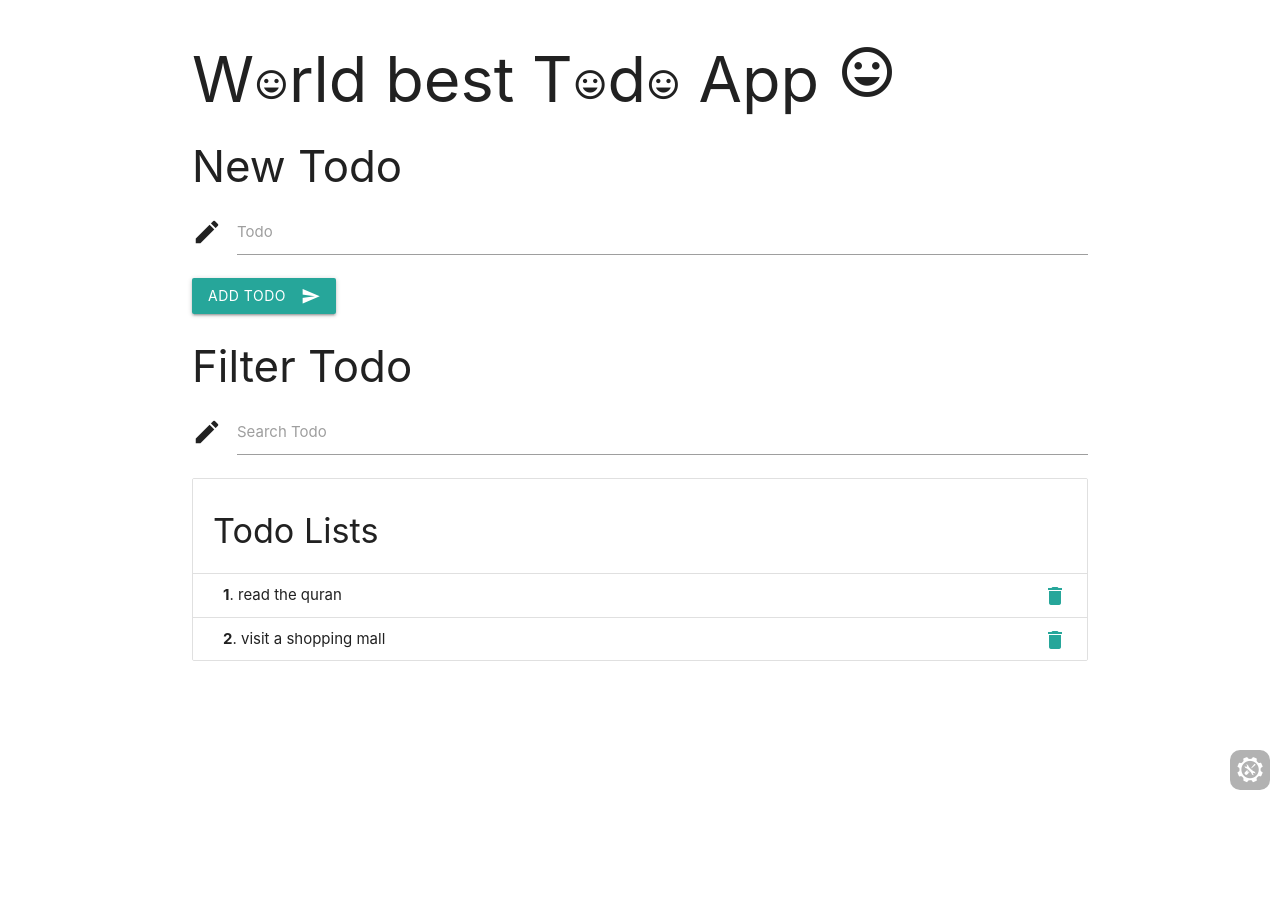
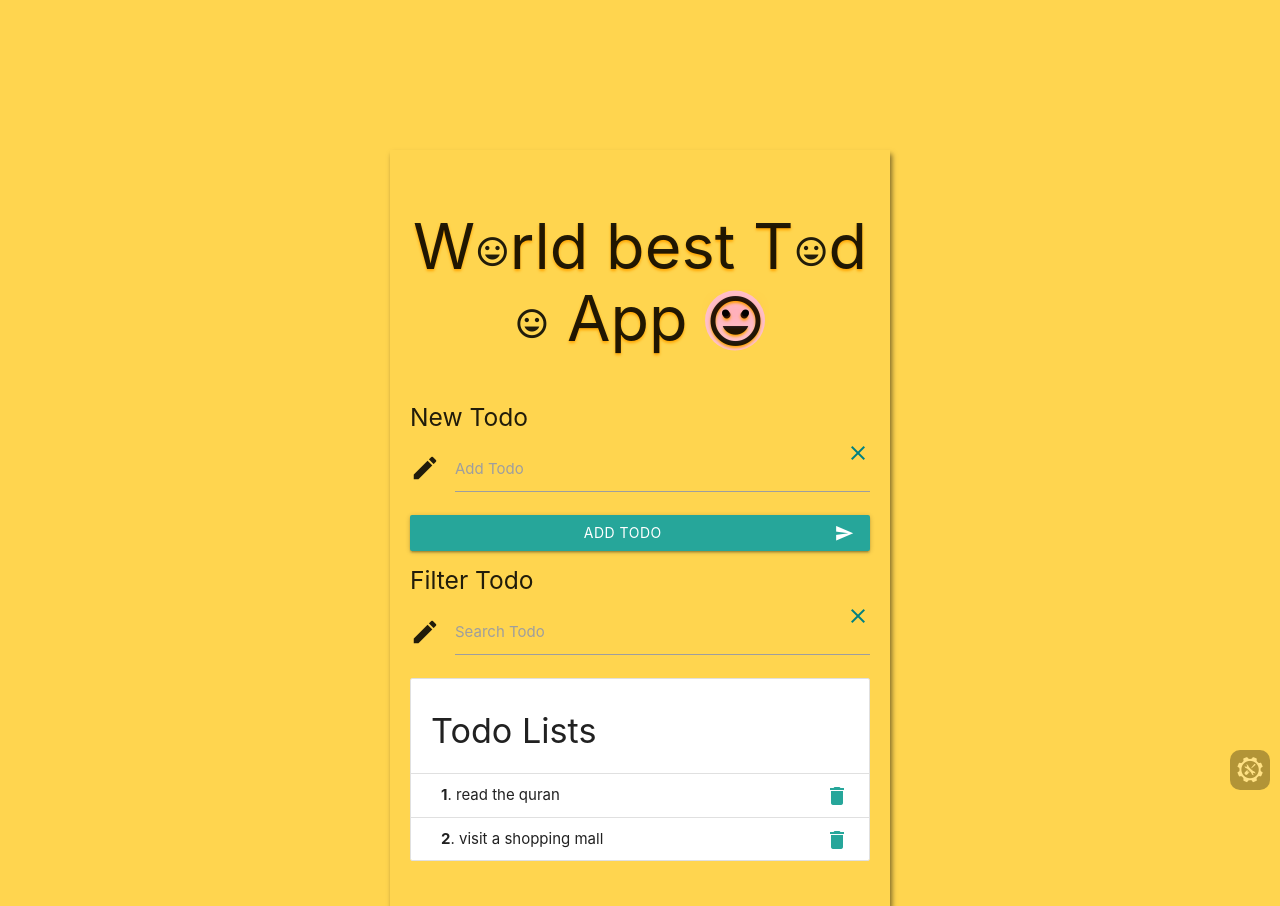
Before and after one commit to Fattylee/fattylee-react-todos, a React app: page / in a window 1280 px wide. Before the commit the page ends 800 px from the top, so only its background shows below. Built offline with nearby package versions, Linux system fonts and the light colour scheme.

Commit message:
improve the ui design

```diff
--- a/public/index.html
+++ b/public/index.html
@@ -19,7 +19,7 @@
     <script src="./js/materialize.min.js"></script>
 
 </head>
-<body>
+<body class="amber lighten-2">
 
 
 <!-- React Transpiled Code -->
--- a/src/components/AddTodo.js
+++ b/src/components/AddTodo.js
@@ -11,13 +11,8 @@ class AddTodo extends Component {
      content,
      }));
    }
-  render () {
-    return (
-      <Fragment>
-        <h3>New Todo</h3>
-        <form onSubmit={(e) => {
+  handlSubmit = (e) => {
     e.preventDefault();
-
     const { content } = this.state;
       if(!content.trim()) {
         this.setState((prevState) => ({
@@ -29,15 +24,23 @@ class AddTodo extends Component {
     this.setState((prevState) => ({
     content: '',
     }));
-        }}>
+  }
+  render () {
+    return (
+      <Fragment>
+        <h5>New Todo</h5>
+        <form onSubmit={this.handlSubmit}>
         <div className="input-field">
          <i className="material-icons prefix">mode_edit</i>
           <input type='text' id='content' name='content'  value={this.state.content}
           onChange={this.handleChange}
           />
-           <label htmlFor="content">Todo</label>
+           <label htmlFor="content">Add Todo</label>
+           <span
+           onClick={() => this.setState(prevState => ({ content: ''}))}
+           className='clear'><i className='material-icons'>clear</i></span>
           </div>
-          <button className="btn waves-effect waves-light" type="submit" name="action">Add Todo<i className="material-icons right">send</i> </button>
+          <button className="btn waves-effect waves-light btn-block" type="submit" name="action">Add Todo<i className="material-icons right">send</i> </button>
         </form>
       </Fragment>
     )
--- a/src/components/FilterTodo.js
+++ b/src/components/FilterTodo.js
@@ -1,15 +1,28 @@
 import React, { Fragment } from 'react';
 
-const FilterTodo = ({filterTodo}) => {
+
+const FilterTodo = ({filterTodo, clearFilter, searchWord, matchCount, onFocus, onBlur }) => {
     return (
       <Fragment>
-        <h3>Filter Todo</h3>
+        <h5>Filter Todo</h5>
         <div className="input-field">
          <i className="material-icons prefix">mode_edit</i>
-          <input type='text' id='filter' name='filter'
+          <input
+          type='text'
+          id='filter'
+          name='filter'
+          value={searchWord}
           onChange={filterTodo}
+          onFocus={onFocus}
+          onBlur={onBlur}
           />
            <label htmlFor="filter">Search Todo</label>
+           <span className='search-counter '>{matchCount}</span>
+
+           <span
+             onClick={clearFilter}
+             className='clear'><i className='material-icons'>clear</i>
+           </span>
           </div>
       </Fragment>
     )
--- a/src/components/Todo.js
+++ b/src/components/Todo.js
@@ -4,7 +4,7 @@ import TodoList from './TodoList';
 import AddTodo from './AddTodo';
 import FilterTodo from './FilterTodo';
 
-let _filterLength = -1;
+
 class Todo extends Component {
 
   state = {
@@ -13,7 +13,6 @@ class Todo extends Component {
       { id: '2', content: 'visit a shopping mall' },
     ],
     searchWord: '',
-
   }
   deleteTodo = (id) => {
     this.setState((prevState) => ({
@@ -33,17 +32,40 @@ class Todo extends Component {
       searchWord,
     }));
   }
+  clearFilter = (e) => {
+    e.target.value = '';
+    this.setState(prevState => ({
+      searchWord: '',
+    }))
+  }
+  onFocus = (e) => {
 
+   e.target.nextElementSibling.nextElementSibling.classList.add('visibleCounter');
+
+  }
+  onBlur = (e) => {
+     e.target.nextElementSibling.nextElementSibling.classList.remove('visibleCounter');
+  }
   render () {
     const filteredTodos = this.state.todos.filter(({content}) => content.toLowerCase().includes(this.state.searchWord.toLowerCase()) );
 
     return (
       <Fragment>
       <div className='container'>
-        <h1>W<i className='material-icons h1-icon'>insert_emoticon</i>rld best T<i className='material-icons h1-icon'>insert_emoticon</i>d<i className='material-icons h1-icon'>insert_emoticon</i> App <i className='material-icons medium'>insert_emoticon</i></h1>
+        <h1 className='center-align title-h1'>W<i className='material-icons h1-icon'>insert_emoticon</i>rld best T<i className='material-icons h1-icon'>insert_emoticon</i>d<i className='material-icons h1-icon'>insert_emoticon</i> App <i className='material-icons medium bounce'>insert_emoticon</i></h1>
 
          <AddTodo addTodo={this.addTodo}/>
-         <FilterTodo filterTodo={this.filterTodo}/>
+
+         <FilterTodo
+         filterTodo={this.filterTodo}
+         clearFilter={this.clearFilter}
+         searchWord={this.state.searchWord}
+         matchCount={filteredTodos.length}
+         onFocus={this.onFocus}
+         onBlur={this.onBlur}
+
+         />
+
          <TodoList todos={filteredTodos} deleteTodo={this.deleteTodo}/>
 
         </div>
--- /dev/null
+++ b/src/styles/base/Base.less
@@ -0,0 +1,17 @@
+.flex {
+  display: flex;
+  justify-content: center;
+  align-items: center;
+}
+.container {
+  padding-bottom: 30px;
+}
+@media (min-width: 450px) {
+  .container {
+  max-width: 500px;
+  box-shadow: 2px 4px 5px rgba(0,0,0,0.5);
+  margin-top: 150px;
+  padding: 20px;
+  padding-bottom: 30px;
+}
+}
--- /dev/null
+++ b/src/styles/components/AddTodo.less
@@ -0,0 +1,4 @@
+.btn-block {
+  width: 100%;
+  //display: block !important;
+}
--- /dev/null
+++ b/src/styles/components/FilterTodo.less
@@ -0,0 +1,26 @@
+.clear, .search-counter {
+  position: absolute;
+  top: -5px;
+  right: 0;
+  color: teal;
+  cursor: pointer;
+}
+
+@square: 30px;
+.search-counter {
+  right: 30px;
+  top: -4px;
+  width: @square;
+  height: @square;
+  background: grey;
+  color: white;
+  line-height: @square;
+  text-align: center;
+  border-radius: 50%;
+  opacity: 0;
+  transition: 0.5s;
+}
+
+.visibleCounter {
+  opacity: 1;
+}
--- a/src/styles/components/Todo.less
+++ b/src/styles/components/Todo.less
@@ -2,4 +2,46 @@
 
 .h1-icon {
   font-size: @h1-icon-size;
+  text-shadow: none;
 }
+
+
+.title-h1 {
+  margin-bottom: 50px;
+  text-shadow: 0px 2px 3px orange;
+}
+
+@dot: 7px;
+
+.bounce {
+  animation: bounce 1s linear 1s infinitE;
+  position: relative;
+  background: pink;
+  border-radius: 50%;
+  display: inline-block;
+  &:before, &:after {
+    content: '';
+    position: absolute;
+    top: 18.6px;
+    left: 16.3px;
+    height: @dot;
+    width: @dot;
+    background: black;
+    border-radius: 50%;
+    //opacity: 0.1;
+    animation: glow 0.5s linear infinite;
+  }
+  &:after {
+    right: 16.3px;
+    left: auto;
+  }
+}
+
+@keyframes bounce {
+  from {transform: translatey(0px)}
+  to {transform: translatey(20px)}
+}
+@keyframes glow {
+  0% { box-shadow: 0 0 0px red; }
+  100% { box-shadow: 0 0 20px red; }
+}
--- a/src/styles/index.less
+++ b/src/styles/index.less
@@ -1,11 +1,10 @@
+@import './base/Base';
 @import './components/Todo';
 @import './components/TodoItem';
+@import './components/FilterTodo';
+@import './components/AddTodo';
 
-.flex {
-  display: flex;
-  justify-content: center;
-  align-items: center;
-}
+
 
 /*
 @import './colors';
```
Lines whose indentation alone changed are shown as unchanged.
